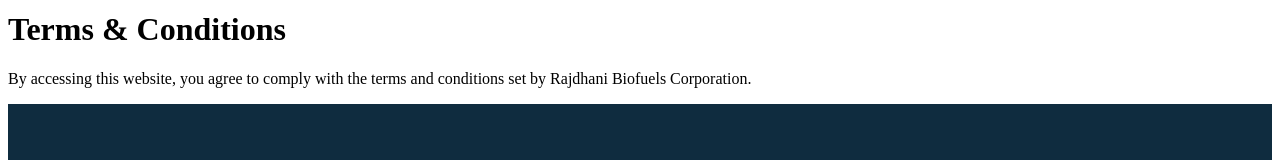
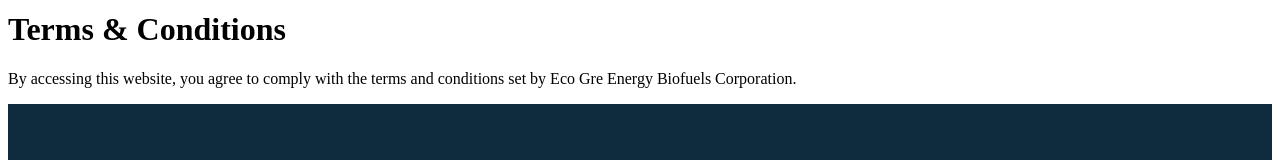
Before and after one commit to RishavKumar-hash/eco-gre-green-website, a React (Vite) app: page /terms in a window 1280 px wide. Shown: the part 147-307 px from the top of the page. Built offline with nearby package versions, Linux system fonts and the light colour scheme.

Commit message:
Update Terms.jsx
updated name

```diff
--- a/src/pages/Terms.jsx
+++ b/src/pages/Terms.jsx
@@ -4,14 +4,14 @@
   return (
     <>
       <Helmet>
-        <title>Terms & Conditions | Rajdhani Biofuels Corporation</title>
+        <title>Terms & Conditions | Eco Gre Energy Biofuels Corporation</title>
       </Helmet>
 
       <div className="container py-5">
         <h1>Terms & Conditions</h1>
         <p>
           By accessing this website, you agree to comply with the terms and
-          conditions set by Rajdhani Biofuels Corporation.
+          conditions set by Eco Gre Energy Biofuels Corporation.
         </p>
       </div>
     </>
```
